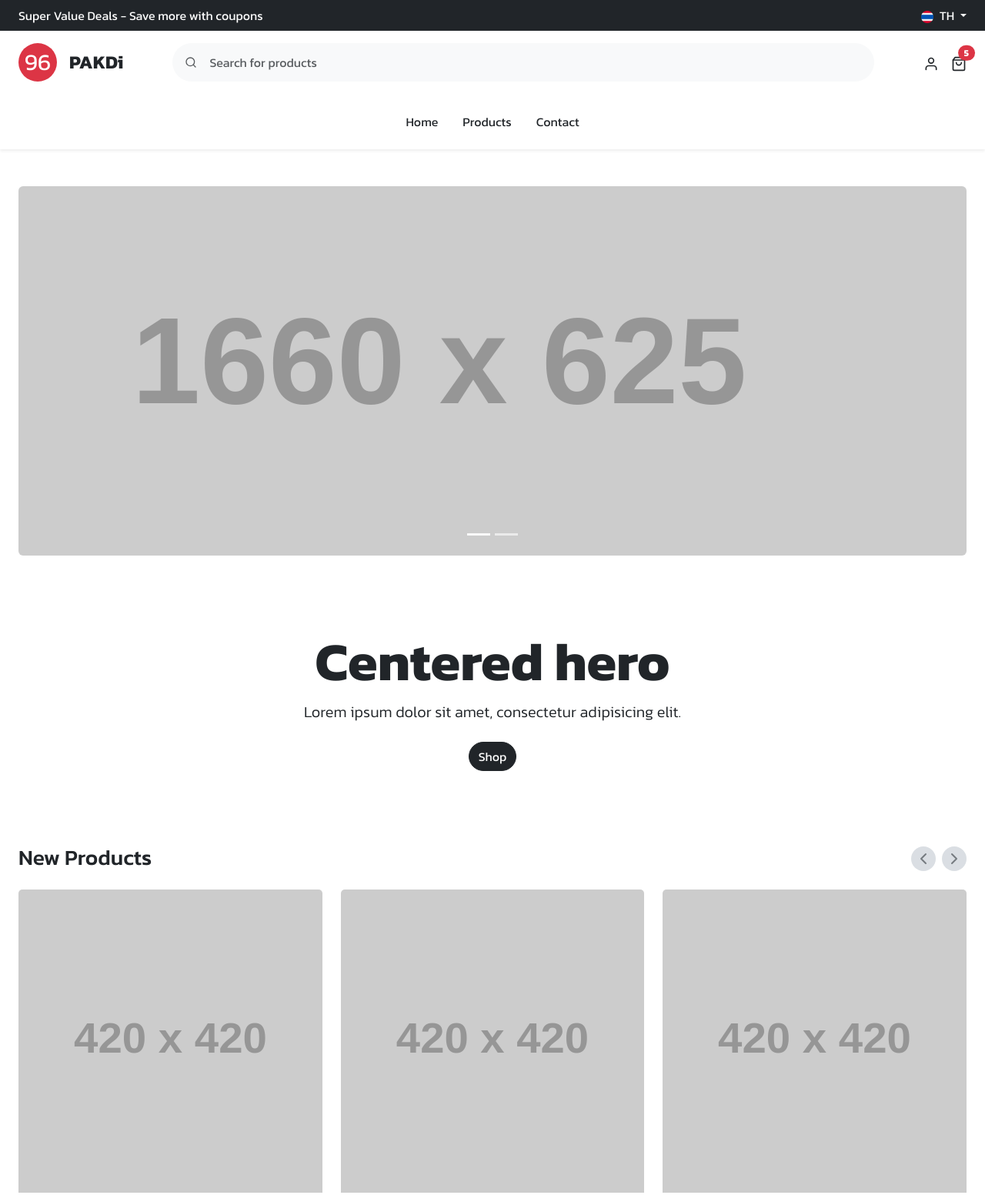
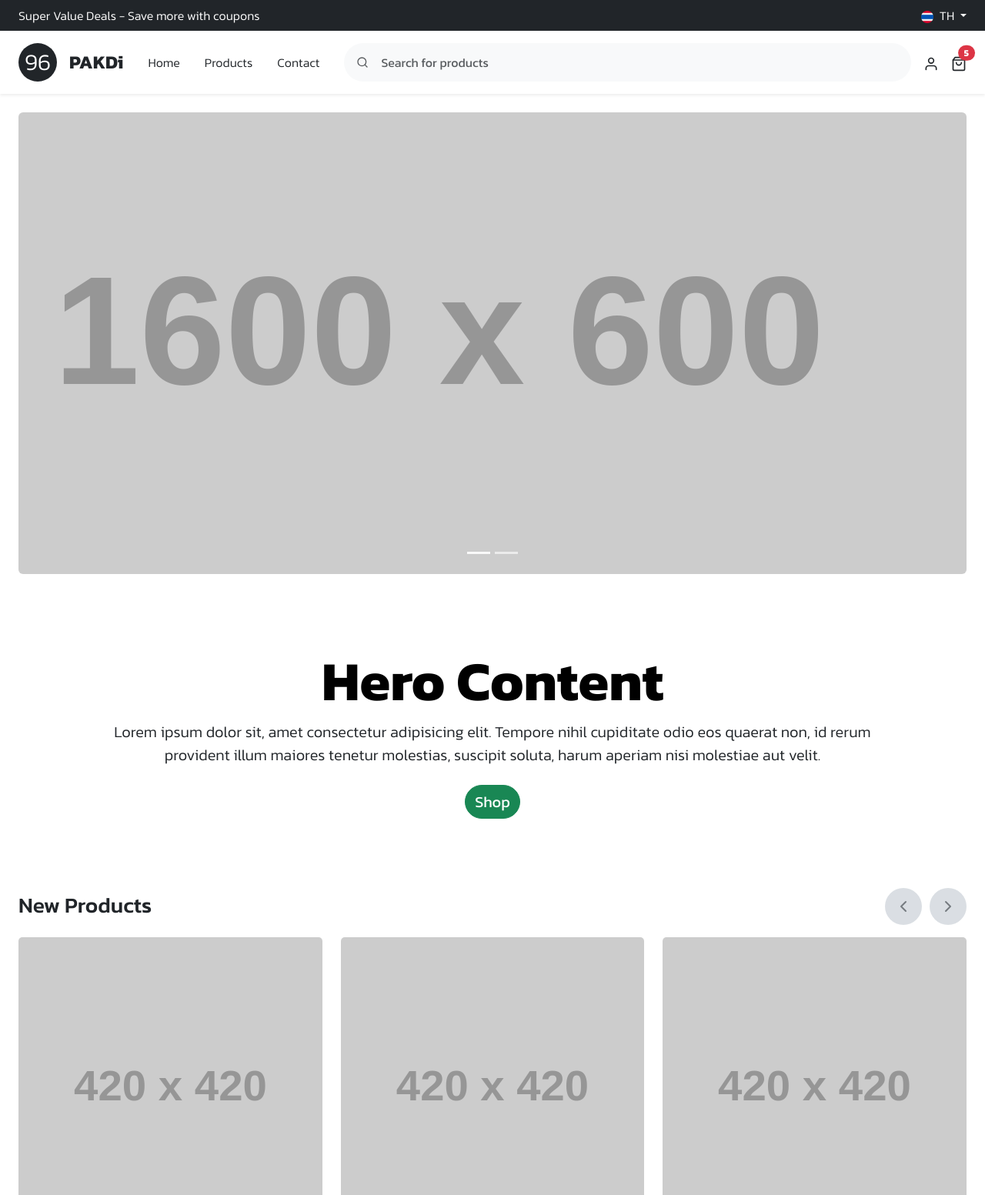
Before and after one commit to pakdipong/pakdipong.github.io, a plain HTML site: page index.html in a window 1280 px wide. Shown: the top 1553 px of the page at 77% size. Drawn offline with nearby package versions, Linux system fonts and the light colour scheme; placeholder pictures from the web are drawn by us.

Commit message:
Edit homepage content

```diff
--- a/index.html
+++ b/index.html
@@ -11,7 +11,6 @@
 </head>
 
 <body>
-  <header class="shadow-sm">
   <div class="text-bg-dark py-2">
     <div class="container-xxl gx-5">
       <div class="row">
@@ -44,15 +43,45 @@
       </div>
     </div>
   </div>
-    <div class="py-3">
+  <header class="py-3 bg-body shadow-sm sticky-top">
     <div class="container-xxl gx-5">
-        <div class="d-flex justify-content-between">
+      <div class="d-flex">
         <a class="logo d-flex navbar-brand align-items-center" href="#">
-            <div class="logo-96 text-bg-danger me-3">96</div>
-            <div class="d-none d-md-block fs-4 fw-bold me-3">PAKDi</div>
+          <div class="logo-96 text-bg-dark">96</div>
+          <div class="d-none d-md-block fs-4 fw-bold mx-3">PAKDi</div>
         </a>
+        <div class="d-flex align-items-center">
+          <div class="offcanvas-md offcanvas-end" style="--bs-offcanvas-width:320px;" tabindex="-1" id="offcanvasMenu"
+            aria-labelledby="offcanvasMenuLabel">
+            <div class="offcanvas-header shadow-sm">
+              <h5 class="offcanvas-title" id="offcanvasMenuLabel">Menu</h5>
+              <a class="nav-link link-opacity-50-hover link-dark ms-auto" data-bs-dismiss="offcanvas" aria-label="Close"
+                href="#offcanvasMenu">
+                <svg xmlns="http://www.w3.org/2000/svg" viewBox="0 0 24 24" width="24" height="24"
+                  class="main-grid-item-icon" fill="none" stroke="currentColor" stroke-linecap="round"
+                  stroke-linejoin="round" stroke-width="2">
+                  <line x1="18" x2="6" y1="6" y2="18" />
+                  <line x1="6" x2="18" y1="6" y2="18" />
+                </svg>
+              </a>
+            </div>
+            <div class="offcanvas-body">
+              <ul class="nav flex-column flex-md-row flex-nowrap">
+                <li class="nav-item">
+                  <a class="nav-link link-opacity-50-hover link-dark" href="#">Home</a>
+                </li>
+                <li class="nav-item">
+                  <a class="nav-link link-opacity-50-hover link-dark" href="#">Products</a>
+                </li>
+                <li class="nav-item">
+                  <a class="nav-link link-opacity-50-hover link-dark" href="#">Contact</a>
+                </li>
+              </ul>
+            </div>
+          </div>
+        </div>
         <div class="d-flex w-100">
-            <form class="d-flex position-relative w-100 mx-md-5" role="search">
+          <form class="d-flex position-relative w-100 ms-3" role="search">
             <div class="d-flex position-absolute top-50  px-3 opacity-75"
               style="transform: translateY(-50%); user-select: none;">
               <svg xmlns="http://www.w3.org/2000/svg" viewBox="0 0 24 24" width="16" height="16"
@@ -107,39 +136,9 @@
         </div>
       </div>
     </div>
-    </div>
-    <div class="py-md-3">
-      <div class="offcanvas-md offcanvas-end" tabindex="-1" id="offcanvasMenu" aria-labelledby="offcanvasMenuLabel">
-        <div class="offcanvas-header shadow-sm">
-          <h5 class="offcanvas-title" id="offcanvasMenuLabel">Menu</h5>
-          <a class="nav-link link-opacity-50-hover link-dark ms-auto" data-bs-dismiss="offcanvas" aria-label="Close"
-            href="#offcanvasMenu">
-            <svg xmlns="http://www.w3.org/2000/svg" viewBox="0 0 24 24" width="24" height="24"
-              class="main-grid-item-icon" fill="none" stroke="currentColor" stroke-linecap="round"
-              stroke-linejoin="round" stroke-width="2">
-              <line x1="18" x2="6" y1="6" y2="18" />
-              <line x1="6" x2="18" y1="6" y2="18" />
-            </svg>
-          </a>
-        </div>
-        <div class="offcanvas-body justify-content-center">
-          <ul class="nav flex-column flex-md-row">
-            <li class="nav-item">
-              <a class="nav-link link-opacity-50-hover link-dark" href="#">Home</a>
-            </li>
-            <li class="nav-item">
-              <a class="nav-link link-opacity-50-hover link-dark" href="#">Products</a>
-            </li>
-            <li class="nav-item">
-              <a class="nav-link link-opacity-50-hover link-dark" href="#">Contact</a>
-            </li>
-          </ul>
-        </div>
-      </div>
-    </div>
   </header>
-  <main class="my-5">
-    <div>
+  <main>
+    <div class="mt-4">
       <div class="container-xxl gx-5">
         <div id="banner" class="carousel slide" data-bs-ride="carousel">
           <div class="carousel-indicators">
@@ -149,27 +148,29 @@
           </div>
           <div class="carousel-inner rounded-2">
             <div class="carousel-item active">
-              <img src="https://via.placeholder.com/1660x625" class="banner-img" alt="...">
+              <img src="https://via.placeholder.com/1600x600" class="banner-img" alt="...">
             </div>
             <div class="carousel-item">
-              <img src="https://via.placeholder.com/1660x625" class="banner-img" alt="...">
+              <img src="https://via.placeholder.com/1600x600" class="banner-img" alt="...">
             </div>
           </div>
         </div>
       </div>
     </div>
+    <div class="px-sm-4 py-sm-5 mt-5 my-sm-5 text-sm-center">
       <div class="container-xxl gx-5">
-      <div class="px-4 py-5 my-5 text-sm-center">
-        <h1 style="font-size: 70px;" class="display-5 fw-bold">Centered hero</h1>
-        <div class="col-md-8 mx-auto">
-          <p class="lead mb-4">Lorem ipsum dolor sit amet, consectetur adipisicing elit.</p>
+        <h1 class="display-2 fw-bold text-body-emphasis">Hero Content</h1>
+        <div class="col-sm-10 mx-sm-auto">
+          <p class="lead mb-4">Lorem ipsum dolor sit, amet consectetur adipisicing elit. Tempore nihil cupiditate odio
+            eos quaerat non, id rerum provident illum maiores tenetur molestias, suscipit soluta, harum aperiam nisi
+            molestiae aut velit.</p>
             <div class="d-flex justify-content-sm-center">
-            <a class="btn btn-dark rounded-pill" href="#">Shop</a>
+              <a class="btn btn-success rounded-pill fs-5" href="#">Shop </a>
             </div>
         </div>
       </div>
     </div>
-    <div class="m-0">
+    <div class="mt-5">
       <div class="container-xxl gx-5">
         <div class="row mb-4">
           <div class="col">
--- a/style.css
+++ b/style.css
@@ -2,7 +2,7 @@
 
 * {
     font-family: 'Kanit', sans-serif;
-    font-weight: 400;
+    font-weight: 300;
     font-size: 16px;
     font-style: normal;
 }
@@ -26,9 +26,10 @@
     display: block;
     width: 100%;
     object-fit: cover;
-    height: 480px;
+    height: 600px;
 }
 
+.popular-products span,
 .new-products span{
     opacity: .75;
     display: flex;
@@ -39,20 +40,21 @@
     top: 0;
     right: 0;
     transform: translateY(-50%);
-    height: 32px;
-    width: 32px;
+    height: 48px;
+    width: 48px;
     border-radius: 50%;
     cursor: pointer;
     user-select: none;
     transition: .15s;
 }
 
+.popular-products span:hover,
 .new-products span:hover{
 opacity: 1;
 }
 
 #left {
-    margin-right: 40px;
+    margin-right: 58px;
 }
 
 .slider {
@@ -82,3 +84,9 @@ opacity: 1;
 .unliststyle li a {
     text-decoration: none;
 }
+
+@media only screen and (max-width: 576px){
+    .banner-img{
+        height: 420px;
+    }
+}
```
Lines whose indentation alone changed are shown as unchanged.
